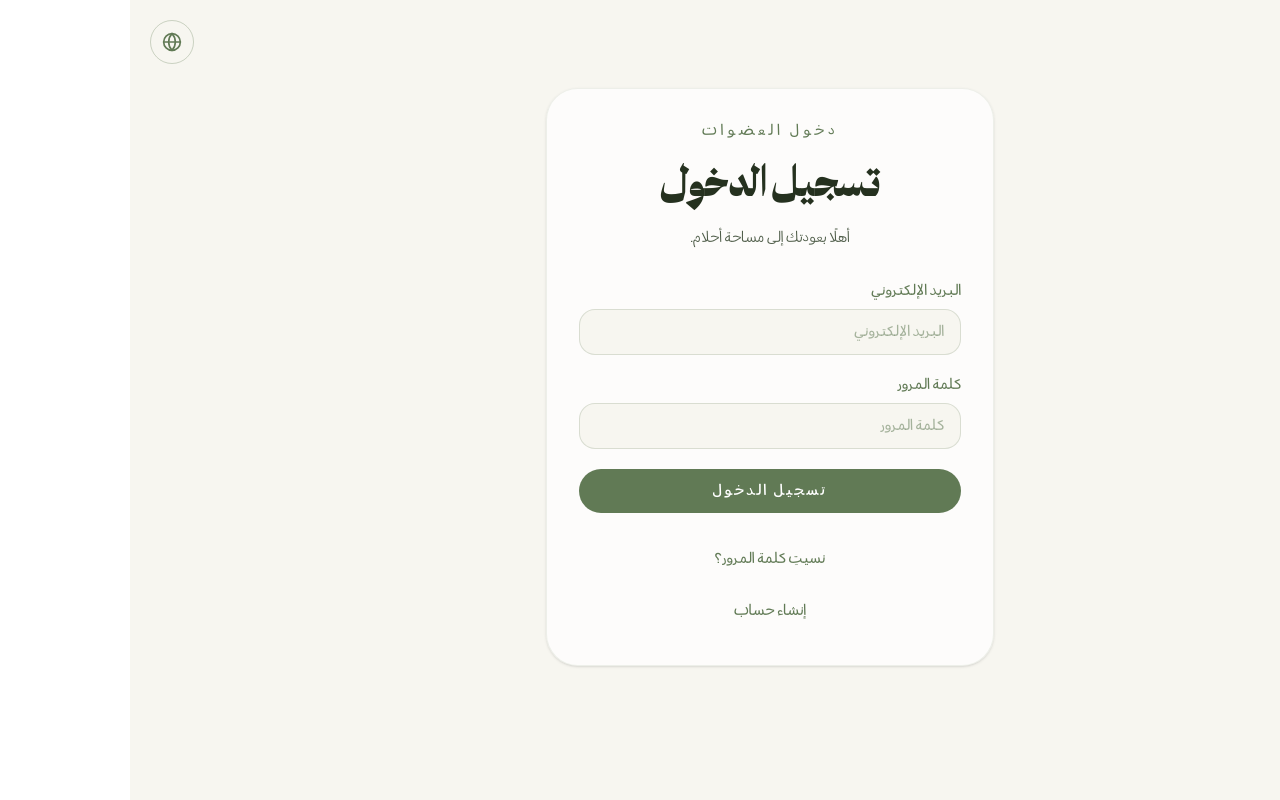
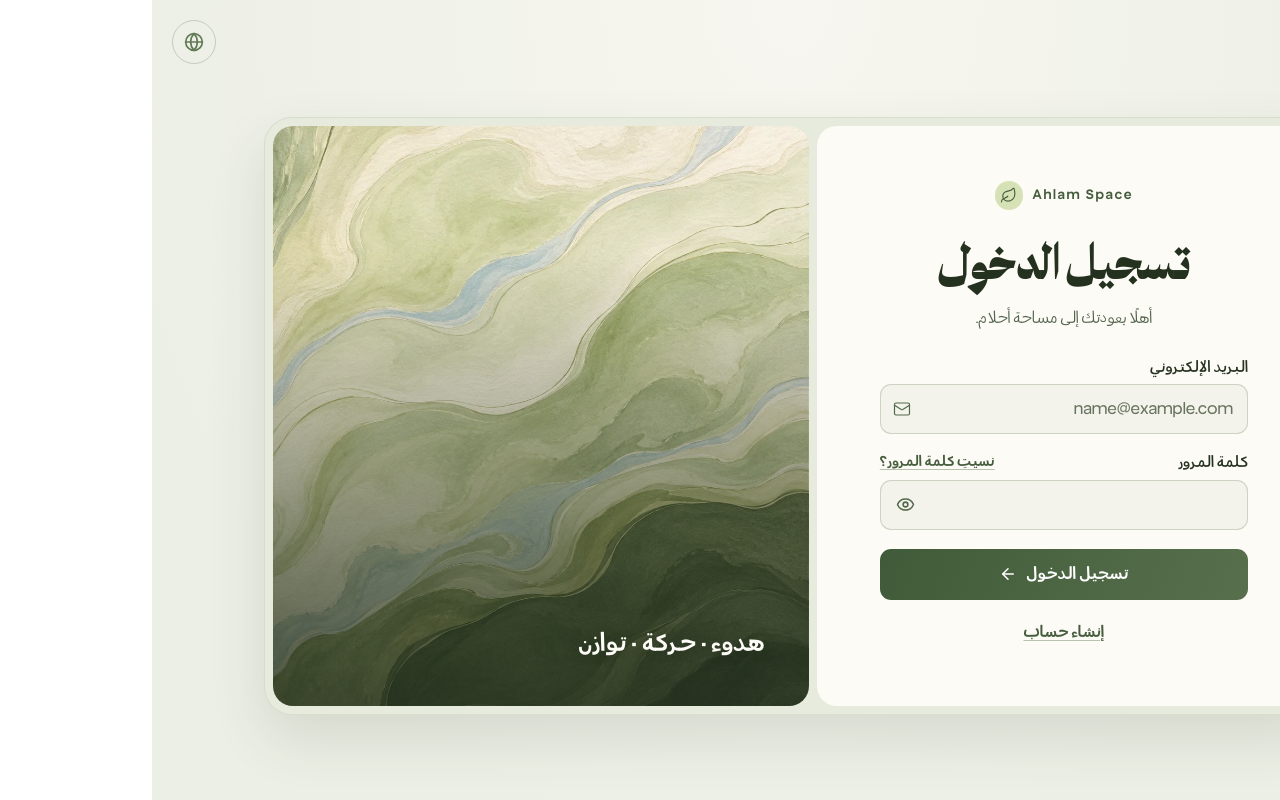
Before and after one commit to Tala-Jabaren/ahlam-space, a Next.js app: page /login in a window 1280 px wide. Built offline with nearby package versions, Linux system fonts and the light colour scheme; no server answers.

Commit message:
Redesign the login page in the Ahlam Space palette

```diff
--- /dev/null
+++ b/src/app/(auth)/login/login.module.css
@@ -0,0 +1,278 @@
+.page {
+  display: grid;
+  justify-items: center;
+  min-block-size: 100svh;
+  padding: 4rem clamp(1rem, 4vw, 3rem) 2.5rem;
+  background: radial-gradient(ellipse at 50% 0%, #f7f6f0 0%, #ecefe5 76%);
+  color: #25311f;
+}
+
+.shell {
+  display: grid;
+  isolation: isolate;
+  inline-size: 100%;
+  max-inline-size: 66rem;
+  margin-block: auto;
+  padding: .5rem;
+  gap: .5rem;
+  border: 1px solid #617a551f;
+  border-radius: 1.75rem;
+  background: #e7ebdd;
+  box-shadow: 0 1.5rem 3.5rem #2838241f;
+}
+
+.panel {
+  display: grid;
+  align-items: center;
+  min-inline-size: 0;
+  padding: clamp(1.25rem, 4vw, 3.25rem);
+  border-radius: 1.25rem;
+  background: #fcfbf6;
+}
+
+.content {
+  inline-size: 100%;
+  max-inline-size: 23rem;
+  margin-inline: auto;
+}
+
+.brand {
+  display: flex;
+  align-items: center;
+  justify-content: center;
+  gap: .55rem;
+  min-block-size: 2.25rem;
+  inline-size: fit-content;
+  margin: 0 auto 1.25rem;
+  border-radius: .5rem;
+  color: #465d3d;
+  font-size: .83rem;
+  font-weight: 700;
+  letter-spacing: .12em;
+}
+
+.brand span {
+  display: grid;
+  place-items: center;
+  inline-size: 1.8rem;
+  block-size: 1.8rem;
+  border-radius: 50%;
+  background: #d6e2b6;
+}
+
+.title {
+  margin: 0;
+  font-size: clamp(2.2rem, 4.3vw, 3.45rem);
+  line-height: 1.12;
+  text-align: center;
+}
+
+.intro {
+  margin-block-start: .75rem;
+  color: #52634c;
+  font-size: .97rem;
+  text-align: center;
+}
+
+.form {
+  display: grid;
+  gap: 1rem;
+  margin-block-start: 1.6rem;
+}
+
+.field {
+  display: grid;
+  gap: .35rem;
+  min-inline-size: 0;
+  font-size: .93rem;
+  font-weight: 600;
+}
+
+.fieldHeader {
+  display: flex;
+  flex-wrap: wrap;
+  align-items: center;
+  justify-content: space-between;
+  gap: .25rem .75rem;
+}
+
+.fieldHeader a,
+.signup a {
+  color: #465d3d;
+  font-weight: 650;
+  text-decoration: underline;
+  text-decoration-color: #617a5570;
+  text-underline-offset: .2em;
+}
+
+.fieldHeader a {
+  display: inline-flex;
+  align-items: center;
+  min-block-size: 1.5rem;
+  font-size: .87rem;
+}
+
+.inputWrap {
+  position: relative;
+  min-inline-size: 0;
+}
+
+.inputWrap input {
+  inline-size: 100%;
+  min-inline-size: 0;
+  min-block-size: 3.15rem;
+  padding: .55rem .85rem;
+  padding-inline-end: 3rem;
+  border: 1px solid #617a5545;
+  border-radius: .7rem;
+  background: #f3f3eb;
+  color: #25311f;
+  font-size: 1rem;
+  font-weight: 500;
+  transition: background-color .16s, border-color .16s, box-shadow .16s;
+}
+
+.inputWrap input::placeholder {
+  color: #67745f;
+}
+
+.inputWrap input:focus {
+  border-color: #617a55;
+  outline: none;
+  background: #fff;
+  box-shadow: 0 0 0 3px #d6e2b699;
+}
+
+.inputIcon,
+.passwordToggle {
+  position: absolute;
+  inset-block-start: 50%;
+  inset-inline-end: .85rem;
+  translate: 0 -50%;
+  color: #53694b;
+}
+
+.inputIcon {
+  pointer-events: none;
+}
+
+.passwordToggle {
+  display: grid;
+  place-items: center;
+  inset-inline-end: .2rem;
+  inline-size: 2.75rem;
+  block-size: 2.75rem;
+  border-radius: .55rem;
+  cursor: pointer;
+}
+
+.passwordToggle:hover {
+  background: #d6e2b670;
+}
+
+.submit {
+  display: flex;
+  justify-content: center;
+  align-items: center;
+  gap: .6rem;
+  min-block-size: 3.15rem;
+  margin-block-start: .2rem;
+  padding: .65rem 1rem;
+  border-radius: .7rem;
+  background: linear-gradient(110deg, #405b39, #586f4c);
+  color: #fff;
+  font-size: 1rem;
+  font-weight: 700;
+  cursor: pointer;
+}
+
+.submit:hover {
+  background: #3f5638;
+}
+
+.submit:disabled {
+  opacity: .65;
+  cursor: wait;
+}
+
+.page[dir='rtl'] .submit svg {
+  transform: scaleX(-1);
+}
+
+.panel :where(a, button):focus-visible {
+  outline: 2px solid #53694b;
+  outline-offset: 3px;
+}
+
+.signup {
+  display: grid;
+  place-items: center;
+  margin-block-start: .7rem;
+  font-size: .95rem;
+}
+
+.signup a {
+  display: inline-grid;
+  place-items: center;
+  min-block-size: 2.75rem;
+  padding-inline: .75rem;
+}
+
+.notice,
+.error {
+  margin-block-start: .8rem;
+  padding: .75rem .9rem;
+  border-radius: .7rem;
+  background: #e8eddb;
+  color: #394d33;
+  font-size: .9rem;
+  line-height: 1.5;
+}
+
+.error {
+  background: #fbece9;
+  color: #8c3028;
+}
+
+.form .error {
+  margin-block-start: 0;
+}
+
+.art {
+  display: flex;
+  align-items: end;
+  min-block-size: 7.5rem;
+  padding: 1.15rem;
+  border-radius: 1.25rem;
+  background-color: #617a55;
+  background-image: linear-gradient(0deg, #25311fcc, #25311f00 78%), url('/images/login-marbling.webp');
+  background-position: center, center 55%;
+  background-size: cover;
+  color: #fcfbf6;
+}
+
+.art p {
+  font-size: clamp(1rem, 2.5vw, 1.5rem);
+  font-weight: 700;
+  text-shadow: 0 1px 10px #25311fb3;
+}
+
+@media (min-width: 760px) {
+  .page {
+    padding-block-end: 3.5rem;
+  }
+
+  .shell {
+    grid-template-columns: minmax(0, .96fr) minmax(0, 1.04fr);
+  }
+
+  .panel,
+  .art {
+    min-block-size: 35rem;
+  }
+
+  .art {
+    padding: clamp(1.75rem, 4vw, 2.75rem);
+    background-position: center;
+  }
+}
--- a/src/app/(auth)/login/page.tsx
+++ b/src/app/(auth)/login/page.tsx
@@ -1,8 +1,9 @@
 'use client'
 
-import { useState, useSyncExternalStore } from 'react'
+import { useState } from 'react'
 import Link from 'next/link'
-import { useRouter } from 'next/navigation'
+import { useRouter, useSearchParams } from 'next/navigation'
+import { ArrowRight, Eye, EyeOff, Leaf, Mail } from 'lucide-react'
 import { createClient } from '@/lib/supabase/client'
 import { getSafeReturnTo } from '@/lib/safe-return-to'
 
@@ -12,44 +13,26 @@ import {
   authErrorMessage,
   localizeValidation,
 } from '@/i18n/checkout-ar'
+import styles from './login.module.css'
 
 export default function LoginPage() {
   const { t, locale, dir } = useT()
   const c = t.checkout ?? checkoutAr
-  const checkEmail = useSyncExternalStore(
-    () => () => {},
-    () =>
-      ['check-email', 'Check your email to confirm your account'].includes(
-        new URLSearchParams(window.location.search).get('message') ?? '',
-      ),
-    () => false,
-  )
-  // Set by the member layout (and the account/bookings pages' own fallback
-  // checks) when a session couldn't be verified server-side - it used to
-  // bounce straight to a blank login form with no explanation at all.
-  const sessionExpired = useSyncExternalStore(
-    () => () => {},
-    () => new URLSearchParams(window.location.search).get('message') === 'session-expired',
-    () => false,
-  )
+  const searchParams = useSearchParams()
+  const message = searchParams.get('message')
+  const checkEmail = message === 'check-email' || message === 'Check your email to confirm your account'
+  const sessionExpired = message === 'session-expired'
+  const returnTo = getSafeReturnTo(searchParams.get('returnTo'))
+  const signUpHref = returnTo ? `/sign-up?returnTo=${encodeURIComponent(returnTo)}` : '/sign-up'
   const router = useRouter()
   const [email, setEmail] = useState('')
   const [password, setPassword] = useState('')
+  const [passwordVisible, setPasswordVisible] = useState(false)
   const [error, setError] = useState<{
     code?: string
     message?: string
   } | null>(null)
   const [loading, setLoading] = useState(false)
-
-  function handleCreateAccount(event: React.MouseEvent<HTMLAnchorElement>) {
-    const returnTo = getSafeReturnTo(
-      new URLSearchParams(window.location.search).get('returnTo'),
-    )
-    if (!returnTo) return
-
-    event.preventDefault()
-    router.push(`/sign-up?returnTo=${encodeURIComponent(returnTo)}`)
-  }
 
   async function handleLogin(e: React.FormEvent) {
     e.preventDefault()
@@ -70,12 +53,7 @@ export default function LoginPage() {
         return
       }
 
-      const returnTo =
-        getSafeReturnTo(
-          new URLSearchParams(window.location.search).get('returnTo'),
-        ) ?? '/member-schedule'
-
-      router.replace(returnTo)
+      router.replace(returnTo ?? '/member-schedule')
       router.refresh()
     } catch {
       setError({})
@@ -84,100 +62,81 @@ export default function LoginPage() {
   }
 
   return (
-    <main
-      dir={dir}
-      className="flex min-h-screen items-center justify-center bg-[#F7F6F0] px-5 py-12 text-[#25311f] sm:px-8"
-    >
-      <section className="w-full max-w-md rounded-[2rem] border border-[#617A55]/10 bg-white/70 p-6 shadow-sm sm:p-8">
-        <div className="space-y-3 text-center">
-          <p className="text-sm font-medium uppercase tracking-[0.28em] text-[#617A55]">
-            {c.auth.memberAccess}
-          </p>
-          <h1 className="font-serif text-4xl leading-tight sm:text-5xl">
-            {c.auth.login}
-          </h1>
-          <p className="text-sm leading-6 text-[#4f5d49]">{c.auth.welcome}</p>
-        </div>
+    <main dir={dir} className={styles.page}>
+      <div className={styles.shell}>
+        <section className={styles.panel} aria-labelledby="login-title">
+          <div className={styles.content}>
+            <Link href="/" className={styles.brand} lang="en" dir="ltr">
+              <span><Leaf aria-hidden="true" size={17} strokeWidth={1.6} /></span>
+              Ahlam Space
+            </Link>
+            <h1 id="login-title" className={styles.title}>{c.auth.login}</h1>
+            <p className={styles.intro}>{c.auth.welcome}</p>
 
-        {checkEmail && (
-          <p
-            role="status"
-            className="mt-5 rounded-2xl bg-[#D6E2B6]/70 p-4 text-sm text-[#4f5d49]"
-          >
-            {c.auth.checkEmail}
-          </p>
-        )}
-        {sessionExpired && (
-          <p
-            role="alert"
-            className="mt-5 rounded-2xl bg-red-50 p-4 text-sm leading-6 text-red-700"
-          >
-            {c.auth.sessionExpired}
-          </p>
-        )}
+            {checkEmail && <p role="status" className={styles.notice}>{c.auth.checkEmail}</p>}
+            {sessionExpired && <p role="alert" className={styles.error}>{c.auth.sessionExpired}</p>}
+
             <form
-          className="mt-8 grid gap-5"
+              className={styles.form}
               key={locale}
               onInvalid={(event) => localizeValidation(event.target, c)}
               onInput={(event) => localizeValidation(event.target, c, true)}
               onSubmit={handleLogin}
             >
-          <label className="grid gap-2 text-sm font-medium text-[#617A55]">
-            {c.auth.email}
+              <div className={styles.field}>
+                <label htmlFor="login-email">{c.auth.email}</label>
+                <div className={styles.inputWrap}>
                   <input
-              className="min-h-11 min-w-0 w-full rounded-2xl border border-[#617A55]/20 bg-[#F7F6F0] px-4 py-3 text-[#25311f] outline-none transition placeholder:text-[#617A55]/55 focus:border-[#617A55]"
+                    id="login-email"
                     type="email"
-              placeholder={c.auth.email}
+                    placeholder="name@example.com"
                     value={email}
-              onChange={(e) => setEmail(e.target.value)}
+                    onChange={(event) => setEmail(event.target.value)}
                     required
                     autoComplete="email"
                   />
-          </label>
-          <label className="grid gap-2 text-sm font-medium text-[#617A55]">
-            {c.auth.password}
+                  <Mail aria-hidden="true" className={styles.inputIcon} size={18} strokeWidth={1.6} />
+                </div>
+              </div>
+              <div className={styles.field}>
+                <div className={styles.fieldHeader}>
+                  <label htmlFor="login-password">{c.auth.password}</label>
+                  <Link href="/forgot-password">{c.auth.forgotLink}</Link>
+                </div>
+                <div className={styles.inputWrap}>
                   <input
-              className="min-h-11 min-w-0 w-full rounded-2xl border border-[#617A55]/20 bg-[#F7F6F0] px-4 py-3 text-[#25311f] outline-none transition placeholder:text-[#617A55]/55 focus:border-[#617A55]"
-              type="password"
-              placeholder={c.auth.password}
+                    id="login-password"
+                    type={passwordVisible ? 'text' : 'password'}
                     value={password}
-              onChange={(e) => setPassword(e.target.value)}
+                    onChange={(event) => setPassword(event.target.value)}
                     required
                     autoComplete="current-password"
                   />
-          </label>
-          {error && (
-            <p
-              role="alert"
-              className="rounded-2xl bg-red-50 p-4 text-sm leading-6 text-red-700"
+                  <button
+                    type="button"
+                    className={styles.passwordToggle}
+                    aria-label={passwordVisible ? c.auth.hidePassword : c.auth.showPassword}
+                    onClick={() => setPasswordVisible((visible) => !visible)}
                   >
-              {authErrorMessage(error, c)}
-            </p>
-          )}
-          <button
-            className="min-h-11 rounded-full bg-[#617A55] px-7 py-3 text-sm font-semibold uppercase tracking-[0.16em] text-white transition hover:bg-[#4f6645] disabled:cursor-not-allowed disabled:opacity-60"
-            type="submit"
-            disabled={loading}
-          >
+                    {passwordVisible ? <EyeOff aria-hidden="true" size={19} /> : <Eye aria-hidden="true" size={19} />}
+                  </button>
+                </div>
+              </div>
+              {error && <p role="alert" className={styles.error}>{authErrorMessage(error, c)}</p>}
+              <button className={styles.submit} type="submit" disabled={loading}>
                 {loading ? c.auth.loggingIn : c.auth.login}
+                <ArrowRight aria-hidden="true" size={18} />
               </button>
             </form>
-        <div className="mt-6 flex flex-col gap-2 text-center text-sm text-[#4f5d49]">
-          <Link
-            className="inline-flex min-h-11 items-center justify-center rounded-full px-4 font-medium text-[#617A55] underline-offset-4 transition hover:bg-[#D6E2B6]/50 hover:text-[#25311f] hover:underline"
-            href="/forgot-password"
-          >
-            {c.auth.forgotLink}
-          </Link>
-          <Link
-            className="inline-flex min-h-11 items-center justify-center rounded-full px-4 font-medium text-[#617A55] underline-offset-4 transition hover:bg-[#D6E2B6]/50 hover:text-[#25311f] hover:underline"
-            href="/sign-up"
-            onClick={handleCreateAccount}
-          >
-            {c.auth.createAccount}
-          </Link>
+            <div className={styles.signup}>
+              <Link href={signUpHref}>{c.auth.createAccount}</Link>
+            </div>
           </div>
         </section>
+        <div className={styles.art}>
+          <p>{c.auth.loginArtCaption}</p>
+        </div>
+      </div>
     </main>
   )
 }
--- a/src/i18n/checkout-ar.ts
+++ b/src/i18n/checkout-ar.ts
@@ -91,8 +91,11 @@ export const checkoutAr = {
     memberAccess: 'دخول العضوات',
     login: 'تسجيل الدخول',
     welcome: 'أهلًا بعودتك إلى مساحة أحلام.',
+    loginArtCaption: 'هدوء · حركة · توازن',
     email: 'البريد الإلكتروني',
     password: 'كلمة المرور',
+    showPassword: 'إظهار كلمة المرور',
+    hidePassword: 'إخفاء كلمة المرور',
     loggingIn: 'جارٍ تسجيل الدخول...',
     forgotLink: 'نسيتِ كلمة المرور؟',
     createAccount: 'إنشاء حساب',
--- a/src/i18n/checkout-en.ts
+++ b/src/i18n/checkout-en.ts
@@ -98,8 +98,11 @@ export const checkoutEn: CheckoutCopy = {
     memberAccess: 'Member access',
     login: 'Login',
     welcome: 'Welcome back to Ahlam Space.',
+    loginArtCaption: 'Calm · Movement · Balance',
     email: 'Email',
     password: 'Password',
+    showPassword: 'Show password',
+    hidePassword: 'Hide password',
     loggingIn: 'Logging in...',
     forgotLink: 'Forgot password?',
     createAccount: 'Create an account',
```
Also changed, not shown: public/images/login-marbling.webp (added). Lines whose indentation alone changed are shown as unchanged.
